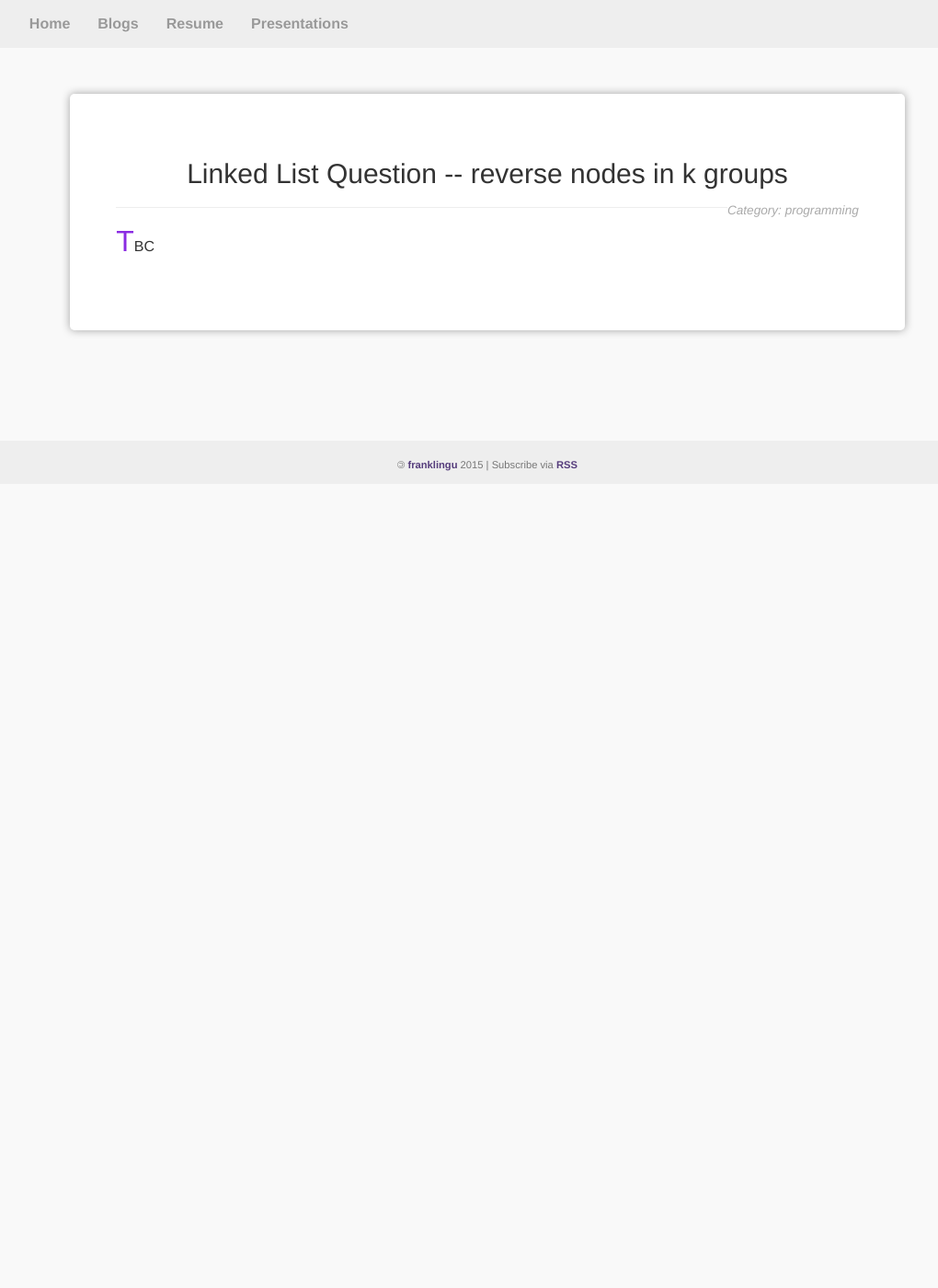
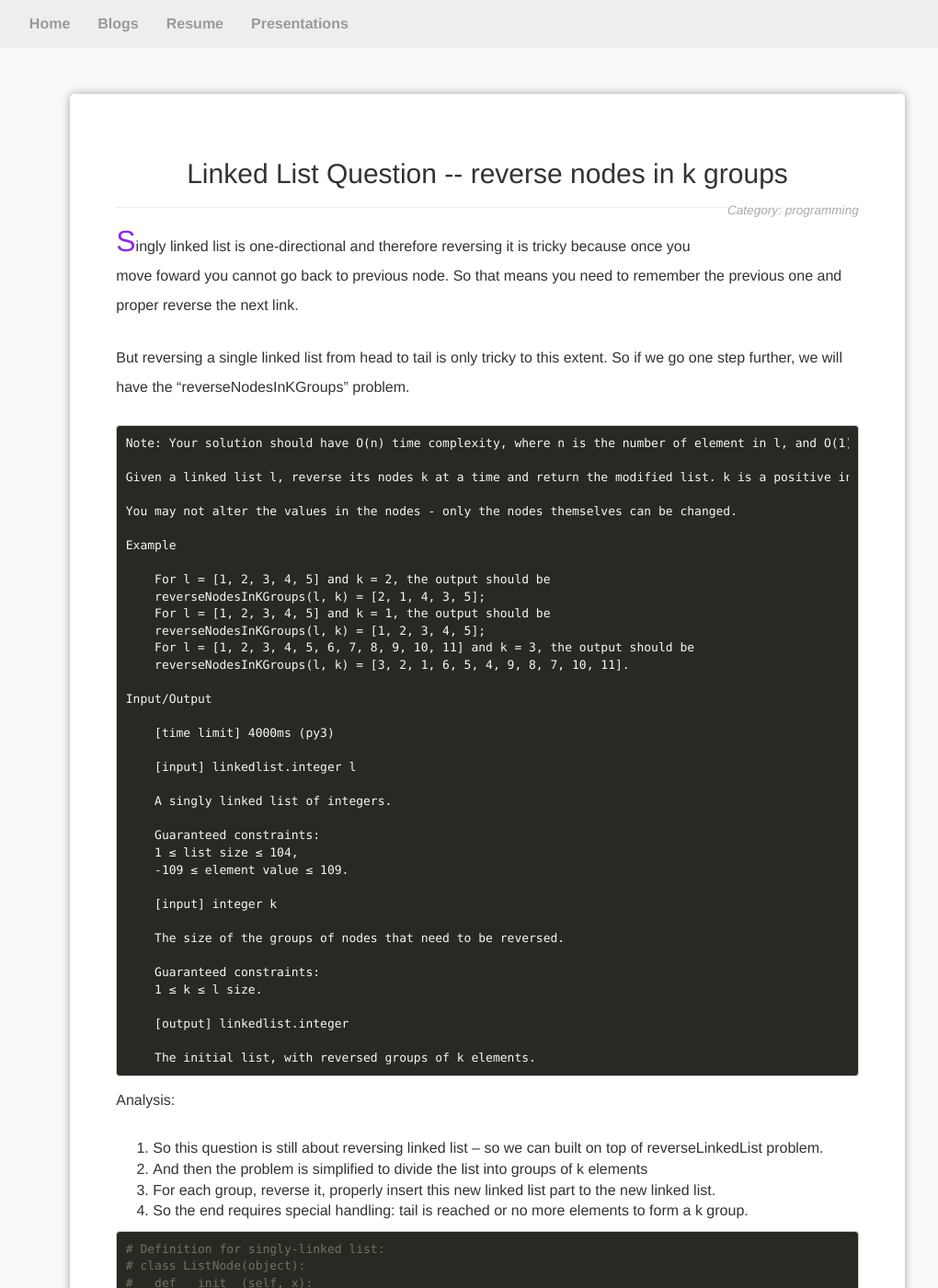
Before and after one commit to franklingu/franklingu.github.io, a Jekyll site: the page built from _posts/2017-08-30-linked-list-question-reverse-nodes-in-k-groups.markdown, in a window 1280 px wide and 1400 px high. Shown: the whole window at 92% size, without its empty margins (110-1130 px from the left). Built offline with Jekyll 4.4.1, drawn with Linux system fonts in a browser that asks for light colours; nearby versions of some CDN libraries; comment, search, counter and statistics services are not loaded; some of the changed text lies outside the part shown.

Commit message:
Complete post for reversedNodesInKGroups

```diff
--- a/_posts/2017-08-30-linked-list-question-reverse-nodes-in-k-groups.markdown
+++ b/_posts/2017-08-30-linked-list-question-reverse-nodes-in-k-groups.markdown
@@ -6,4 +6,115 @@ tag: algorithm
 meta_desc: reverse nodes in k groups linked list question, the "reverseNodesInKGroups" question and analysis
 ---
 
-TBC
+Singly linked list is one-directional and therefore reversing it is tricky because once you move foward you cannot go back to previous node. So that means you need to remember the previous one and proper reverse the next link.
+
+But reversing a single linked list from head to tail is only tricky to this extent. So if we go one step further, we will have the "reverseNodesInKGroups" problem.
+
+~~~
+Note: Your solution should have O(n) time complexity, where n is the number of element in l, and O(1) additional space complexity, since this is what you would be asked to accomplish in an interview.
+
+Given a linked list l, reverse its nodes k at a time and return the modified list. k is a positive integer that is less than or equal to the length of l. If the number of nodes in the linked list is not a multiple of k, then the nodes that are left out at the end should remain as-is.
+
+You may not alter the values in the nodes - only the nodes themselves can be changed.
+
+Example
+
+    For l = [1, 2, 3, 4, 5] and k = 2, the output should be
+    reverseNodesInKGroups(l, k) = [2, 1, 4, 3, 5];
+    For l = [1, 2, 3, 4, 5] and k = 1, the output should be
+    reverseNodesInKGroups(l, k) = [1, 2, 3, 4, 5];
+    For l = [1, 2, 3, 4, 5, 6, 7, 8, 9, 10, 11] and k = 3, the output should be
+    reverseNodesInKGroups(l, k) = [3, 2, 1, 6, 5, 4, 9, 8, 7, 10, 11].
+
+Input/Output
+
+    [time limit] 4000ms (py3)
+
+    [input] linkedlist.integer l
+
+    A singly linked list of integers.
+
+    Guaranteed constraints:
+    1 ≤ list size ≤ 104,
+    -109 ≤ element value ≤ 109.
+
+    [input] integer k
+
+    The size of the groups of nodes that need to be reversed.
+
+    Guaranteed constraints:
+    1 ≤ k ≤ l size.
+
+    [output] linkedlist.integer
+
+    The initial list, with reversed groups of k elements.
+~~~
+
+Analysis:
+0. So this question is still about reversing linked list -- so we can built on top of reverseLinkedList problem.
+1. And then the problem is simplified to divide the list into groups of k elements
+2. For each group, reverse it, properly insert this new linked list part to the new linked list.
+3. So the end requires special handling: tail is reached or no more elements to form a k group.
+
+~~~python
+# Definition for singly-linked list:
+# class ListNode(object):
+#   def __init__(self, x):
+#     self.value = x
+#     self.next = None
+#
+
+def reverseNodesInKGroups(l, k):
+    # handling special cases
+    if k == 1 or l is None or l.next is None:
+        return l
+    end_reached = False
+    new_head, prev_tail, next_head = None, None, l
+    while not end_reached:
+        # take out a group of k elements
+        sub_head, sub_tail, end_reached = takeKNodes(next_head, k)
+        # the following part is special to the assumption:
+        # when fewer than k elements are left, do not reverse
+        if end_reached:
+            if prev_tail is not None:
+                prev_tail.next = sub_head
+            continue
+        # remember next element and break the part of list to form a
+        # separate list
+        next_head = sub_tail.next
+        sub_tail.next = None
+        # reverse this k-elements group
+        reverseLinkedList(sub_head)
+        # remember the new head of the list
+        if new_head is None:
+            new_head = sub_tail
+        # if previous tail node is set, which means there is one or more
+        # prev parts done, join the newly reversed k-elements group
+        # with previously processed ones
+        if prev_tail is not None:
+            prev_tail.next = sub_tail
+        prev_tail = sub_head
+    return new_head
+
+
+def takeKNodes(head, k):
+    """Return a linked list part of length k"""
+    curr, prev, acc = head, None, 0
+    while curr is not None and acc < k:
+        prev, curr, acc = curr, curr.next, acc + 1
+    return head, prev, (curr is None and acc < k)
+
+
+def reverseLinkedList(head):
+    """Reverse linked list
+    """
+    curr, prev = head, None
+    while curr is not None:
+        tmp = curr
+        curr = curr.next
+        tmp.next = prev
+        prev = tmp
+    return prev
+~~~
+
+For this problem, properly reduce it to some known existing problems will save us a lot of work -- for programming, solve the unknown with what we have known already is a very needed ability.
```
